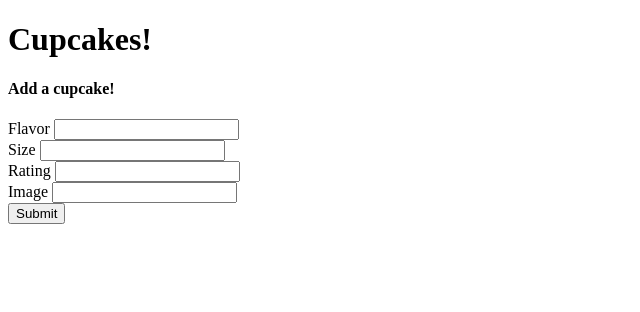
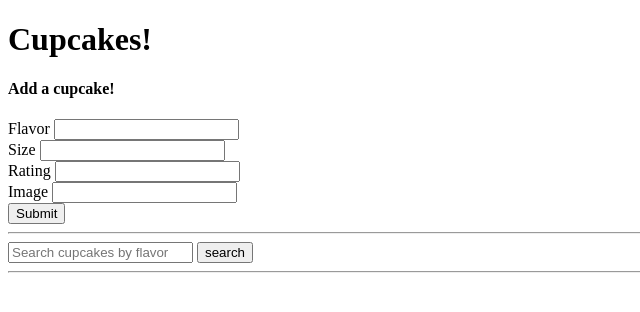
Before and after one commit to n8snyder/flask-cupcakes, a Flask app: page / in a window 1280 px wide. Shown: the top 312 px of the page, without its empty margins (0-640 px from the left). Run offline with Flask 2, Linux system fonts and the light colour scheme; data that the repository does not hold is empty.

Commit message:
added search

```diff
--- a/app.py
+++ b/app.py
@@ -32,9 +32,19 @@ def list_cupcakes():
     {cupcakes: [{id, flavor, size, rating, image}, ...]}
     """
 
-    cupcakes = [
-        cupcake.serialize() for cupcake in Cupcake.query.order_by(Cupcake.id)
-    ]
+    cupcakes = [cupcake.serialize() for cupcake in Cupcake.query.order_by(Cupcake.id)]
+    return jsonify(cupcakes=cupcakes)
+
+
+@app.get("/api/cupcakes/search")
+def find_cupcakes_by_flavor():
+    """Return a list of cupcakes whose flavor matches the search string partial"""
+
+    flavor_search = request.args["searchString"]
+    cupcakes_query = Cupcake.query.filter(
+        Cupcake.flavor.like(f"%{flavor_search}%")
+    ).order_by(Cupcake.id)
+    cupcakes = [cupcake.serialize() for cupcake in cupcakes_query]
     return jsonify(cupcakes=cupcakes)
 
 
--- a/static/index.js
+++ b/static/index.js
@@ -58,4 +58,17 @@ async function handleCreateCupcake(evt) {
 // TODO: Can have function for adding one cupcake to list then call this function
 // with the response from the axios.post.
 
+async function handleCupcakeSearch(evt) {
+  evt.preventDefault();
+  const searchString = $("#input-find-flavor").val();
+  const response = await axios.get("/api/cupcakes/search", {
+    params: {
+      searchString: searchString
+    }
+  });
+  displayCupcakesList(response.data.cupcakes);
+  $("#find-cupcakes-by-flavor").trigger("reset");
+}
+
 $("#new-cupcake-form").submit(handleCreateCupcake);
+$("#find-cupcakes-by-flavor").submit(handleCupcakeSearch);
--- a/templates/cupcakes.html
+++ b/templates/cupcakes.html
@@ -15,7 +15,12 @@
     <input id="image-input" name="image"><br>
     <button type="submit">Submit</button>
   </form>
-
+  <hr>
+  <form action="/api/cupcakes/search" id="find-cupcakes-by-flavor">
+    <input type="text" id="input-find-flavor" name="find-flavor" placeholder="Search cupcakes by flavor">
+    <button type="submit">search</button>
+  </form>
+  <hr>
   <ul id="cupcake-list"></ul>
 
 {% endblock %}
```
Lines whose indentation alone changed are shown as unchanged.
